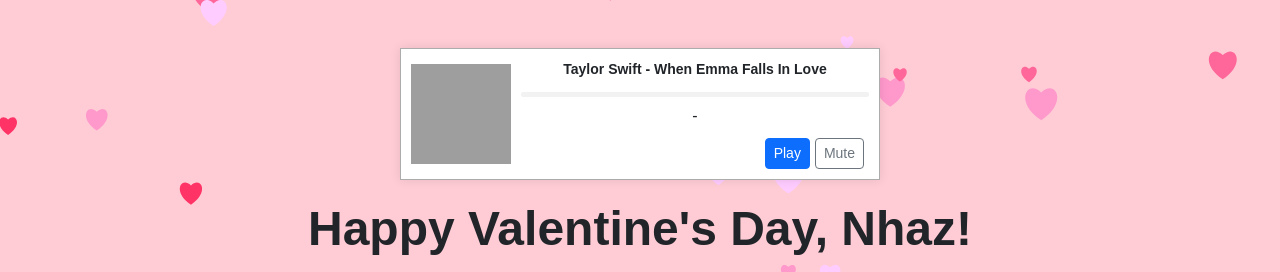
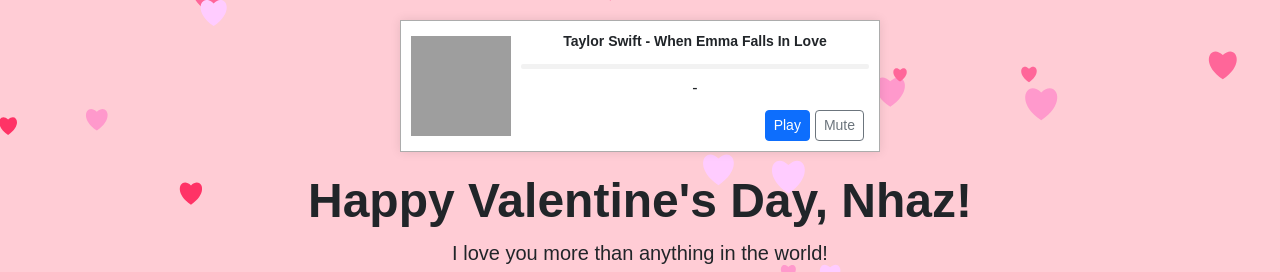
Before and after one commit to jabescript/valentines-day-website, a plain HTML site: page enter.html in a window 1280 px wide. Shown: the top 272 px of the page. Drawn offline with nearby package versions, Linux system fonts and the light colour scheme; grey boxes are pictures that could not be loaded.

Commit message:
Remove unnecessary margin from audio player for improved layout

```diff
--- a/enter.html
+++ b/enter.html
@@ -19,7 +19,7 @@
     <div class="container gap-5 text-center">
       <!-- Audio Player -->
       <div class="row">
-        <div class="audio-player mt-5">
+        <div class="audio-player">
           <div
             class="album-image"
             style="
```
